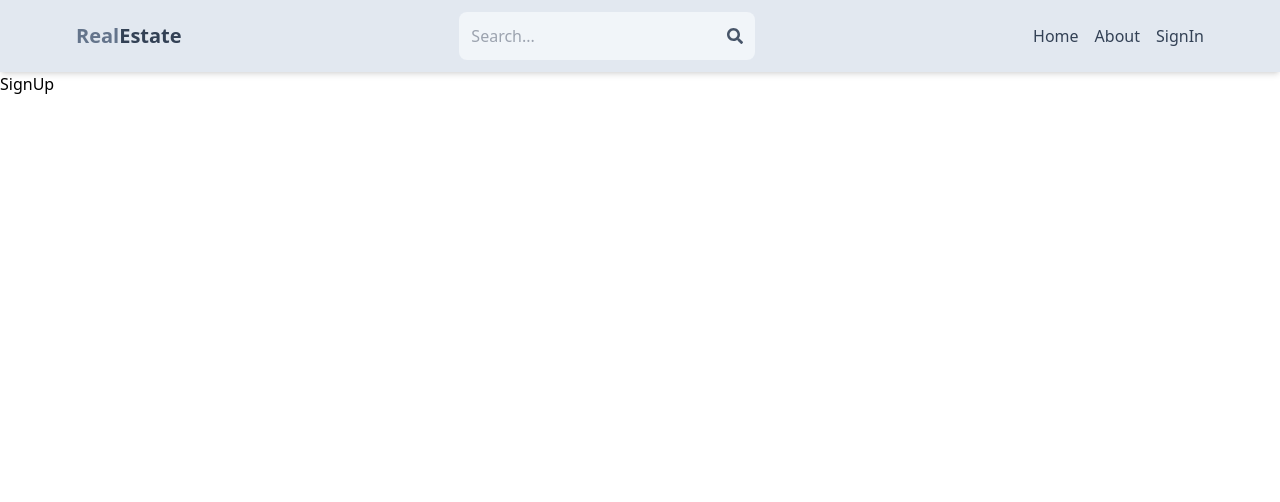
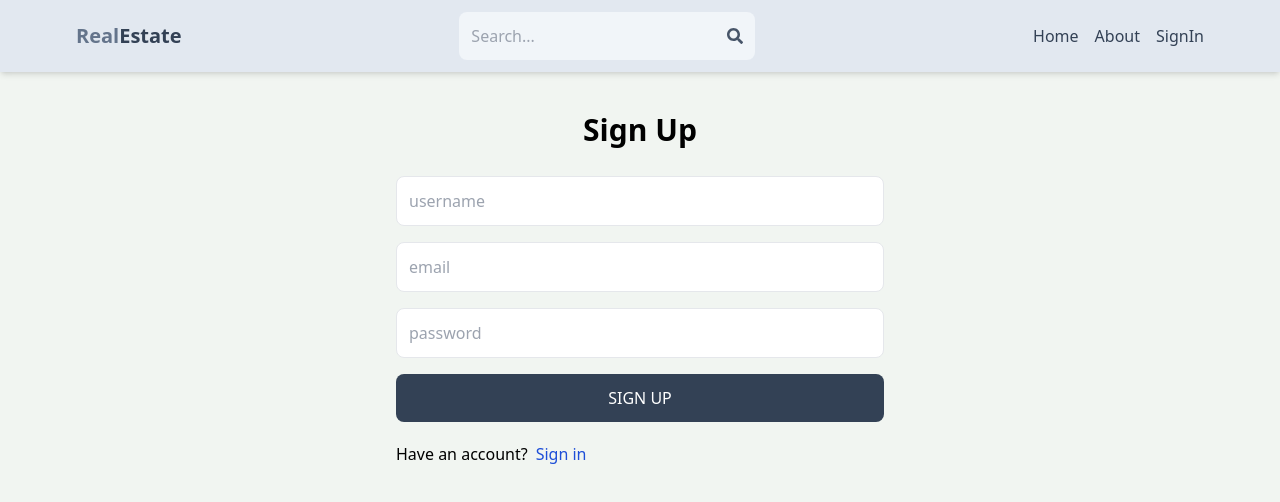
Before and after one commit to OneFriendlyCoder/estate_webapp, a React (Vite) app in the folder client/: page /sign-up in a window 1280 px wide. Shown: the top 502 px of the page. Built offline with nearby package versions, Linux system fonts and the light colour scheme.

Commit message:
completed signup page UI

```diff
--- a/client/src/index.css
+++ b/client/src/index.css
@@ -1,3 +1,7 @@
 @tailwind base;
 @tailwind components;
 @tailwind utilities;
+
+body{
+    background-color: rgb(241,245,241);
+}
--- a/client/src/pages/Signup.jsx
+++ b/client/src/pages/Signup.jsx
@@ -1,7 +1,22 @@
 import React from 'react'
+import { Link } from 'react-router-dom';
 
 export default function SignUp() {
   return (
-    <div>SignUp</div>
+    <div className='p-3 max-w-lg mx-auto'>
+        <h1 className='text-3xl text-center font-semibold my-7'>Sign Up</h1>
+        <form className='flex flex-col gap-4'>
+          <input type="text" placeholder='username' className='border p-3 rounded-lg' id='username'></input>
+          <input type="email" placeholder='email' className='border p-3 rounded-lg' id='email'></input>
+          <input type="password" placeholder='password' className='border p-3 rounded-lg' id='password'></input>
+          <button className='bg-slate-700 text-white p-3 rounded-lg uppercase hover:opacity-95 disabled:opacity-80'>Sign Up</button>
+        </form>
+    <div className='flex gap-2 mt-5'>
+      <p>Have an account?</p>
+      <Link to={"/sign-in"}>
+        <span className='text-blue-700'>Sign in</span>
+      </Link>
+    </div>
+    </div>
   )
 }
```
